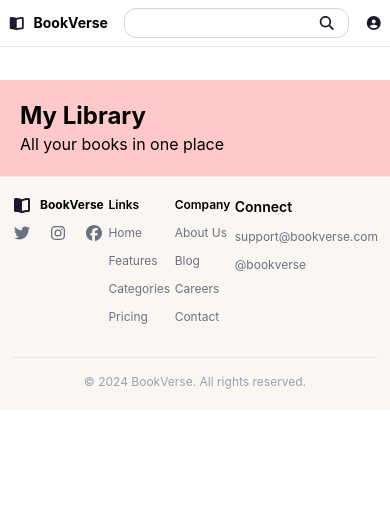
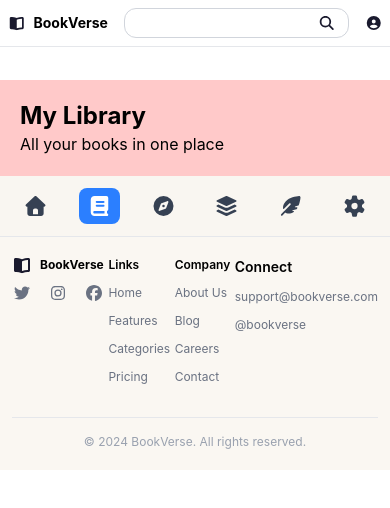
Before and after one commit to DanielApple05/Book-verse, a React (Vite) app in the folder book-verse-frontend/: page /library in a window 390 px wide. Shown: the top 508 px of the page. Built offline with nearby package versions, Linux system fonts and the light colour scheme; no server answers; the HTML template or start-up script is replaced by a standard one.

Commit message:
feat: integrate MobileNavBar into Discovery and Library pages for improved navigation

```diff
--- a/book-verse-frontend/src/assets/pages/discovery.jsx
+++ b/book-verse-frontend/src/assets/pages/discovery.jsx
@@ -3,6 +3,7 @@ import Header from '../components/header-component/header';
 import Footer from '../components/footer';
 import SideNavBar from '../components/navigations/sideNavBar';
 import DiscoveryPageCard from '../components/discovery-component/discoveryPageCard';
+import MobileNavBar from '../components/navigations/mobileNavBar';
 
 const Discover = () => {
   return (
@@ -14,6 +15,7 @@ const Discover = () => {
            <DiscoveryPageCard />
         </div>
       </div>
+      <MobileNavBar />
       <Footer/>
     </>
   );
--- a/book-verse-frontend/src/assets/pages/library.jsx
+++ b/book-verse-frontend/src/assets/pages/library.jsx
@@ -2,6 +2,7 @@ import React from 'react';
 import SideNavBar from '../components/navigations/sideNavBar';
 import Header from '../components/header-component/header';
 import Footer from '../components/footer';
+import MobileNavBar from '../components/navigations/mobileNavBar';
 // import LibraryCard from '../components/library-component/libraryCard'
 
 const Library = () => {
@@ -16,6 +17,7 @@ const Library = () => {
            {/* <LibraryCard /> */}
         </div>
       </div>
+      <MobileNavBar />
       <Footer/>
     </>
   );
```
